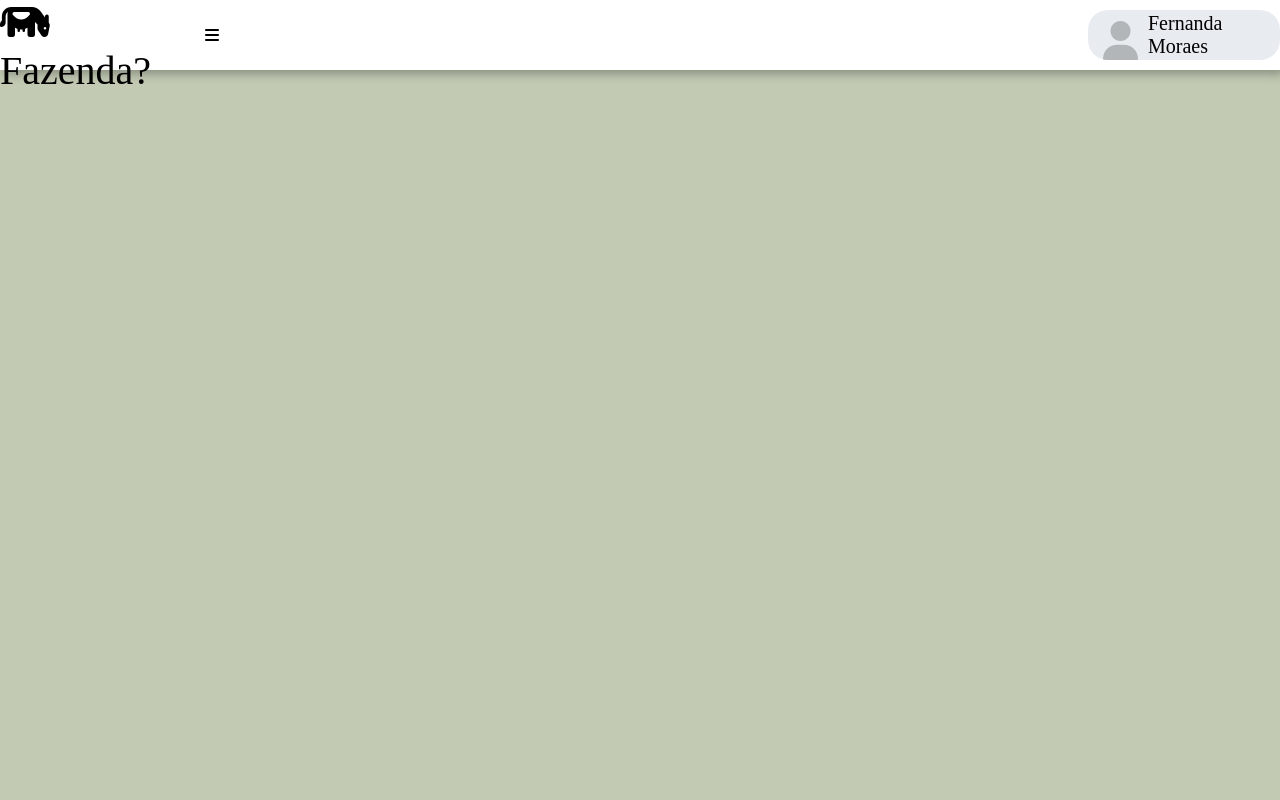
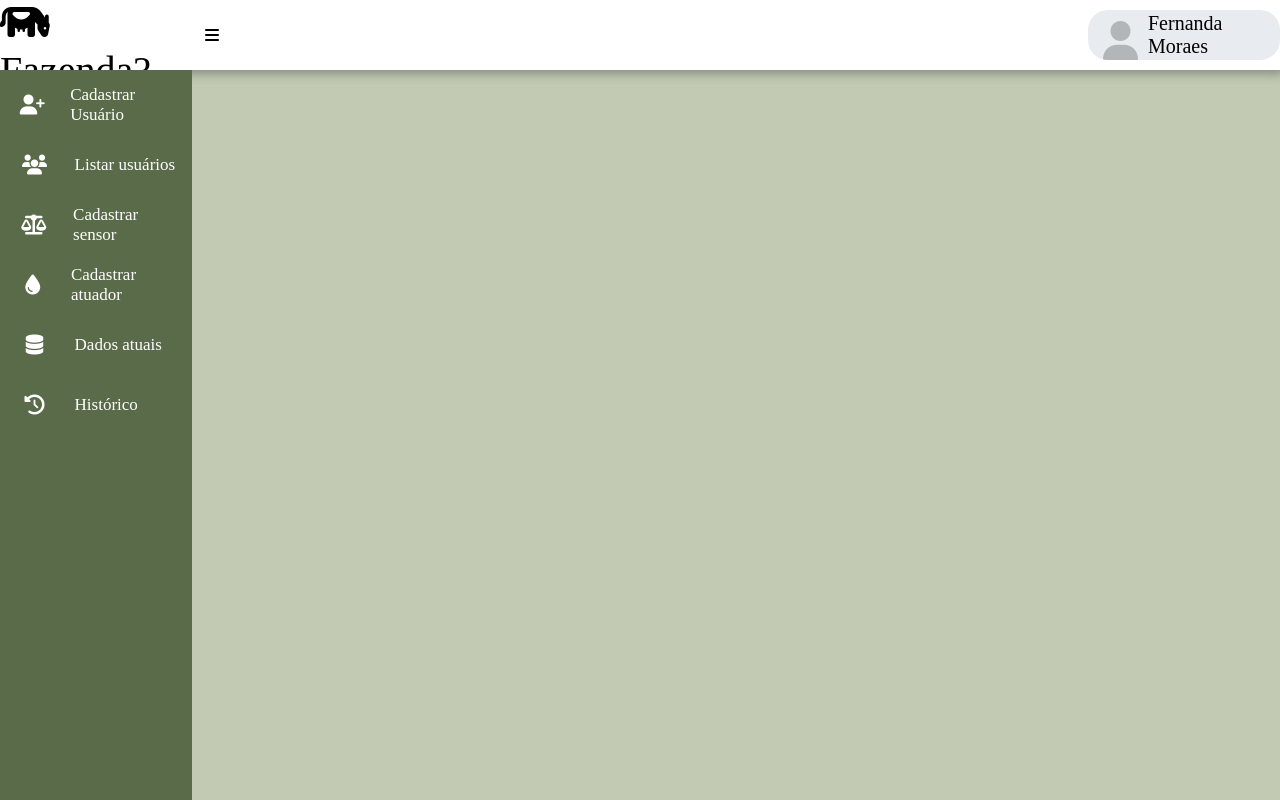
Before and after one commit to Missywp/Sites-das-Vacas, a Flask app: template templates/base.html in a window 1280 px wide. Run offline with Flask 3, Linux system fonts and the light colour scheme; the template is opened without the code that fills it, so the values that code supplies are empty.

Commit message:
Atualização

```diff
--- /dev/null
+++ b/dadosAtuais.py
@@ -0,0 +1,3 @@
+from flask import Blueprint, request, render_template, redirect, url_for
+
+dadosAtuais = Blueprint("dadosAtuais_blueprint", __name__, template_folder="templates")
--- /dev/null
+++ b/historico.py
@@ -0,0 +1,3 @@
+from flask import Blueprint, request, render_template, redirect, url_for
+
+historico = Blueprint("historico_blueprint", __name__, template_folder="templates")
--- a/static/css/base.css
+++ b/static/css/base.css
@@ -77,3 +77,40 @@ body{
     width: 40px;
 
 }
+.menuBarraLateral {
+    display: flex;
+    flex-direction: column;
+    align-items: center;
+    width: 15%;
+    height: calc(100vh - 70px);
+    background-color: #5a6b4a;
+}
+.itensMenu {
+    display: flex;
+    align-items: center;
+    margin-top: 10px;
+    height: 50px;
+    width: 90%;
+    border: none;
+    background-color: transparent;
+    color: white;
+    text-decoration: none;
+    font-family: inherit;
+    cursor: pointer;
+}
+.itensMenui{
+    display: flex;
+    justify-content: center;
+    align-items: center;
+    height: 100%;
+    width: 50px;
+    font-size: 20px;
+}
+.itensMenup{
+    margin-left: 15px;
+    font-size: 17px;
+}
+.itensMenu:hover{
+    background-color: #67745b;
+    color: white;
+}
--- a/templates/base.html
+++ b/templates/base.html
@@ -7,7 +7,7 @@
         <meta name="description" content="">
         <meta name="viewport" content="width=device-width, initial-scale=1">
         <link rel="stylesheet" href="static\css\fontawesome-free-web\css\all.css">
-        <link rel="stylesheet" href="static/css/base.css"
+        <link rel="stylesheet" href="static/css/base.css">
     </head>
     <body>
         <nav class="bar-nav">
@@ -28,7 +28,24 @@
         </nav>
 
         <div class="menuBarraLateral">
-
+            <a href="/cadastrarUser" class="itensMenu" >
+                <div class="itensMenui"><i class="fa-solid fa-user-plus"></i></div> <div class="itensMenup"> <p>Cadastrar Usuário</p></div>
+            </a>
+            <a href="/listarUser" class="itensMenu">
+                <div class="itensMenui"><i class="fa-solid fa-users"></i></div> <div class="itensMenup"> <p>Listar usuários</p></div>
+            </a>
+            <a href="/cadastrarSensor" class="itensMenu">
+                <div class="itensMenui"><i class="fa-solid fa-scale-balanced"></i></div> <div class="itensMenup"> <p>Cadastrar sensor</p></div>
+            </a>
+            <a href="/cadastrarAtuador" class="itensMenu">
+                <div class="itensMenui"><i class="fa-solid fa-droplet"></i></div> <div class="itensMenup"><p>Cadastrar atuador</p></div>
+            </a>
+            <a href="/dadosAtuais" class="itensMenu">
+                <div class="itensMenui"><i class="fa-solid fa-database"></i></div> <div class="itensMenup"> <p>Dados atuais</p></div>
+            </a>
+            <a href="/historico" class="itensMenu">
+                <div class="itensMenui"><i class="fa-solid fa-clock-rotate-left"></i></div> <div class="itensMenup"> <p>Histórico</p></div>
+            </a>
         </div>
 
         <div class="conteudo"></div>
```
Also changed, not shown: atuador.py (added, +7 -0 lines), sensor.py (added, +7 -0 lines).
